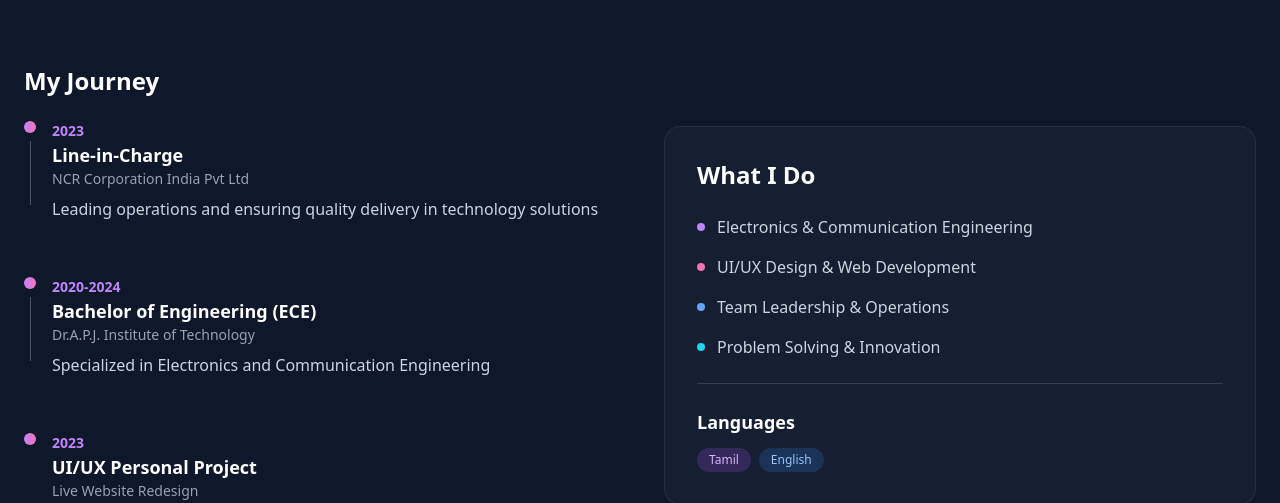
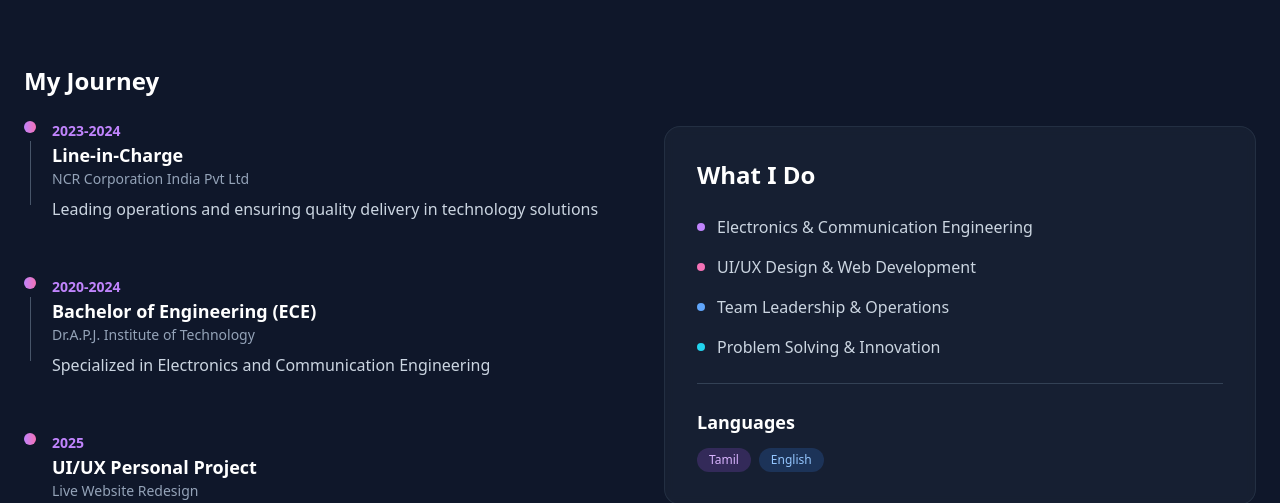
Before and after one commit to kishorsrinivasan2003/Protfolyo, a React (Vite) app: page / in a window 1280 px wide. Shown: the part 1063-1566 px from the top of the page. Built offline with nearby package versions, Linux system fonts and the light colour scheme.

Commit message:
Update About section with year range and project year.
Updated the About section to reflect the correct year range for the Line-in-Charge role (2023-2024) and updated the UI/UX Personal Project year to 2025.

```diff
--- a/src/components/About.tsx
+++ b/src/components/About.tsx
@@ -4,7 +4,7 @@ import { motion } from "framer-motion";
 export const About = () => {
   const timeline = [
     {
-      year: "2023",
+      year: "2023-2024",
       title: "Line-in-Charge",
       company: "NCR Corporation India Pvt Ltd",
       description: "Leading operations and ensuring quality delivery in technology solutions"
@@ -16,7 +16,7 @@ export const About = () => {
       description: "Specialized in Electronics and Communication Engineering"
     },
     {
-      year: "2023",
+      year: "2025",
       title: "UI/UX Personal Project",
       company: "Live Website Redesign",
       description: "Redesigned and developed responsive web interfaces"
```
